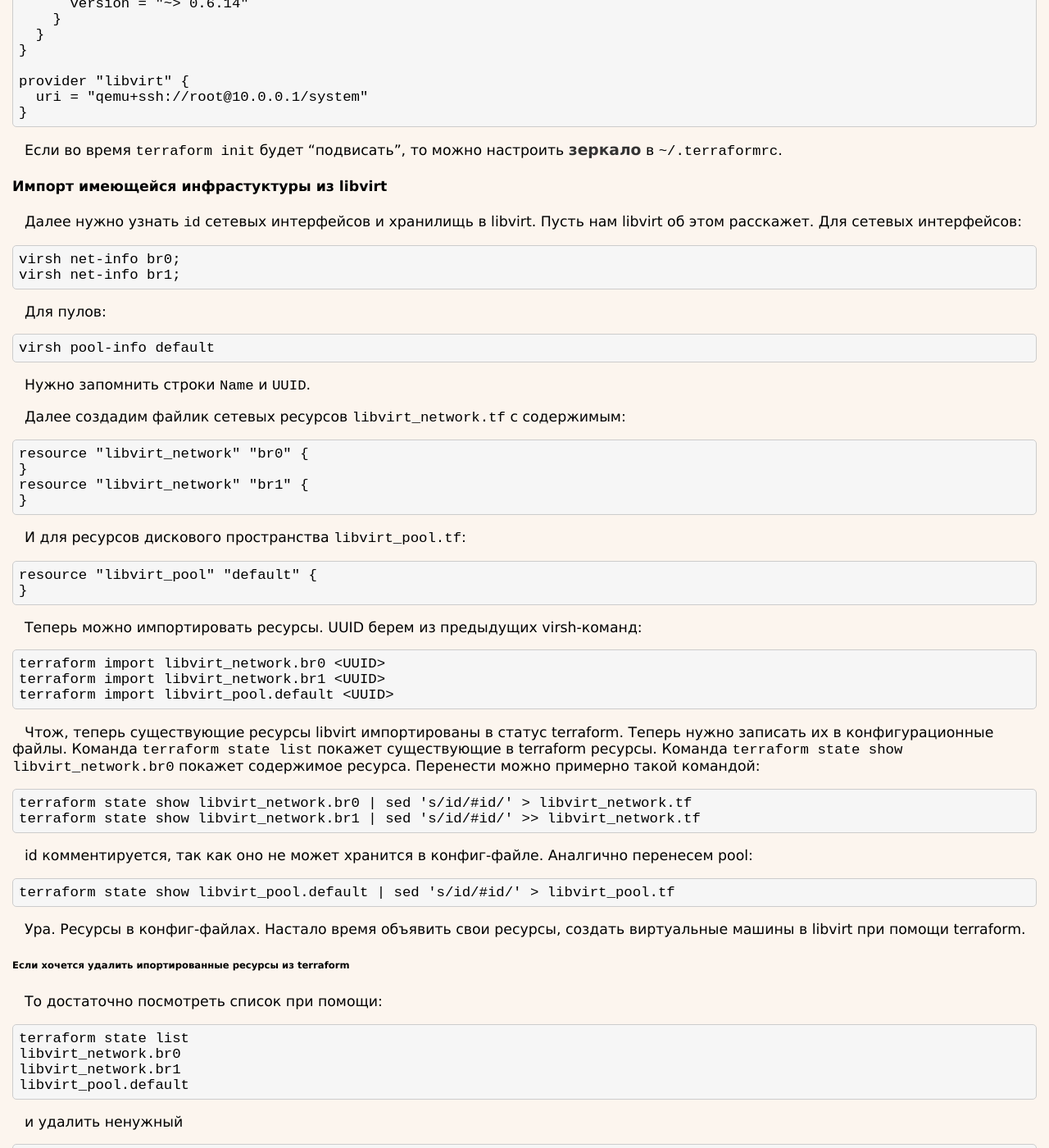
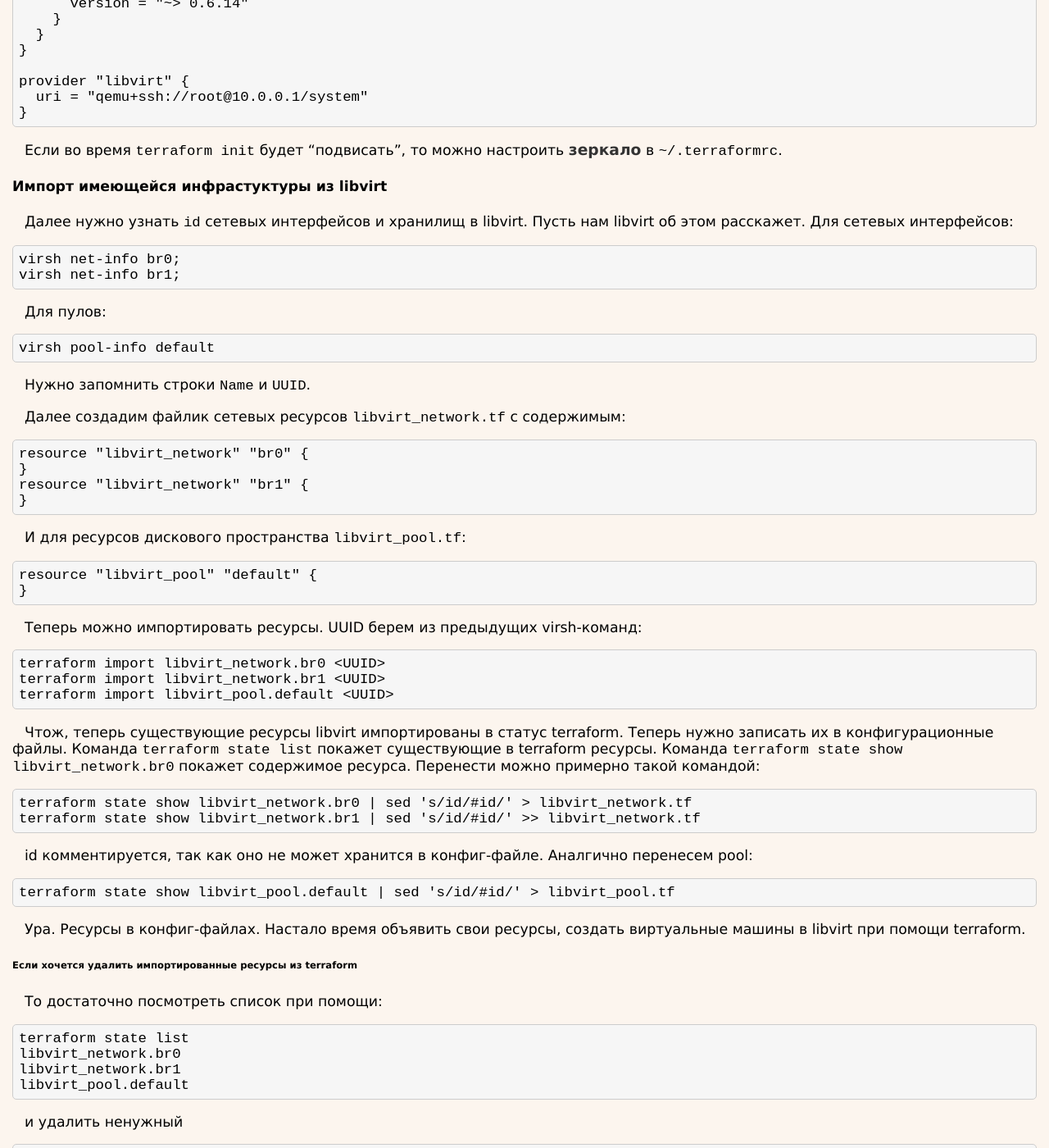
Before and after one commit to cronolio/cronolio.github.io, a Jekyll site: the page built from _minimal-devops/terraform-libvirt.md, in a window 1280 px wide and 1400 px high, scrolled down 310 px. Shown: the whole window at 82% size. Built offline with Jekyll 4.4.1, drawn with Linux system fonts in a browser that asks for light colours.

Commit message:
small fixes

````diff
--- a/_minimal-devops/terraform-libvirt.md
+++ b/_minimal-devops/terraform-libvirt.md
@@ -37,7 +37,7 @@ provider "libvirt" {
 
 #### Импорт имеющейся инфрастуктуры из libvirt
 
-Далее нужно узнать `id` сетевых интерфейсов и хранилищь в libvirt. Пусть нам libvirt об этом расскажет.
+Далее нужно узнать `id` сетевых интерфейсов и хранилищ в libvirt. Пусть нам libvirt об этом расскажет.
 Для сетевых интерфейсов:
 ```
 virsh net-info br0;
@@ -89,7 +89,7 @@ terraform state show libvirt_pool.default | sed 's/id/#id/' > libvirt_pool.tf
 Ура. Ресурсы в конфиг-файлах.
 Настало время объявить свои ресурсы, создать виртуальные машины в libvirt при помощи terraform.
 
-###### Если хочется удалить ипортированные ресурсы из terraform
+###### Если хочется удалить импортированные ресурсы из terraform
 То достаточно посмотреть список при помощи:
 ```
 terraform state list
````
Also changed, not shown: other parts of _minimal-devops/terraform-libvirt.md (+1 -1 lines).
